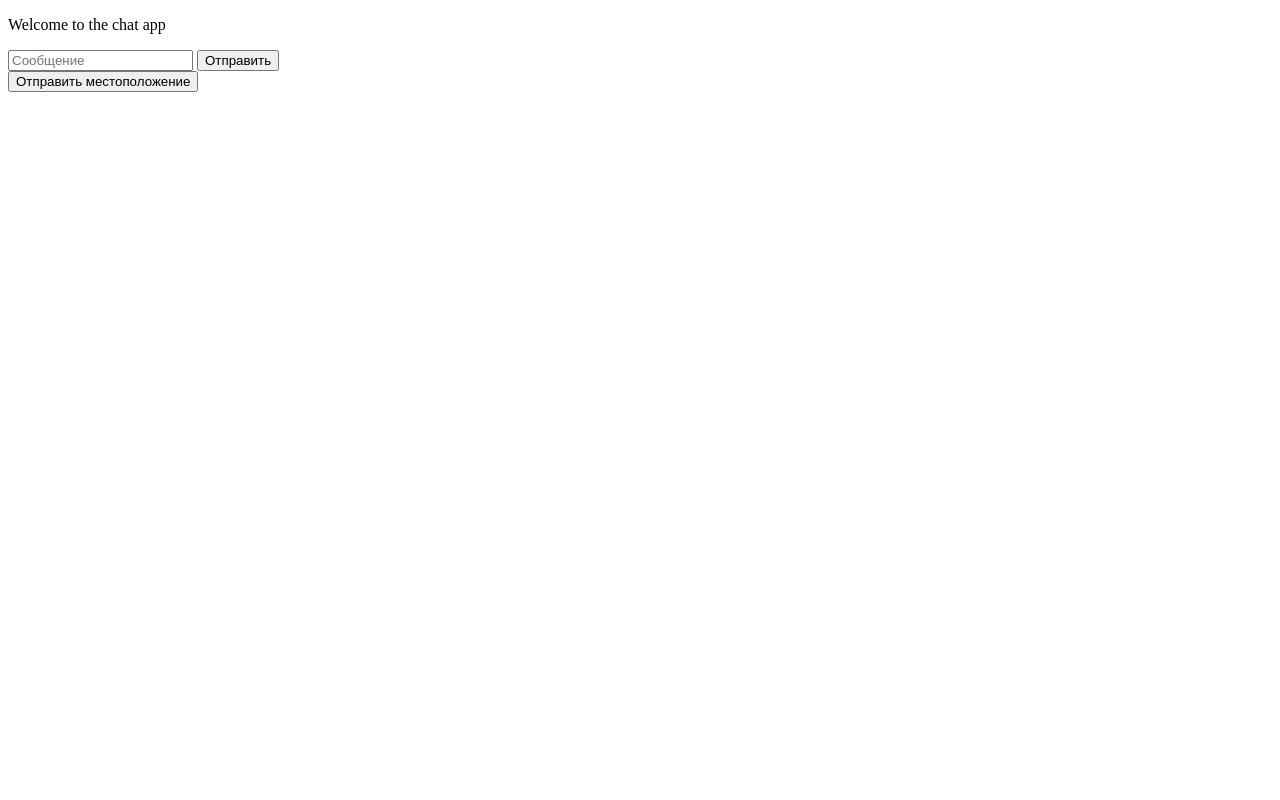
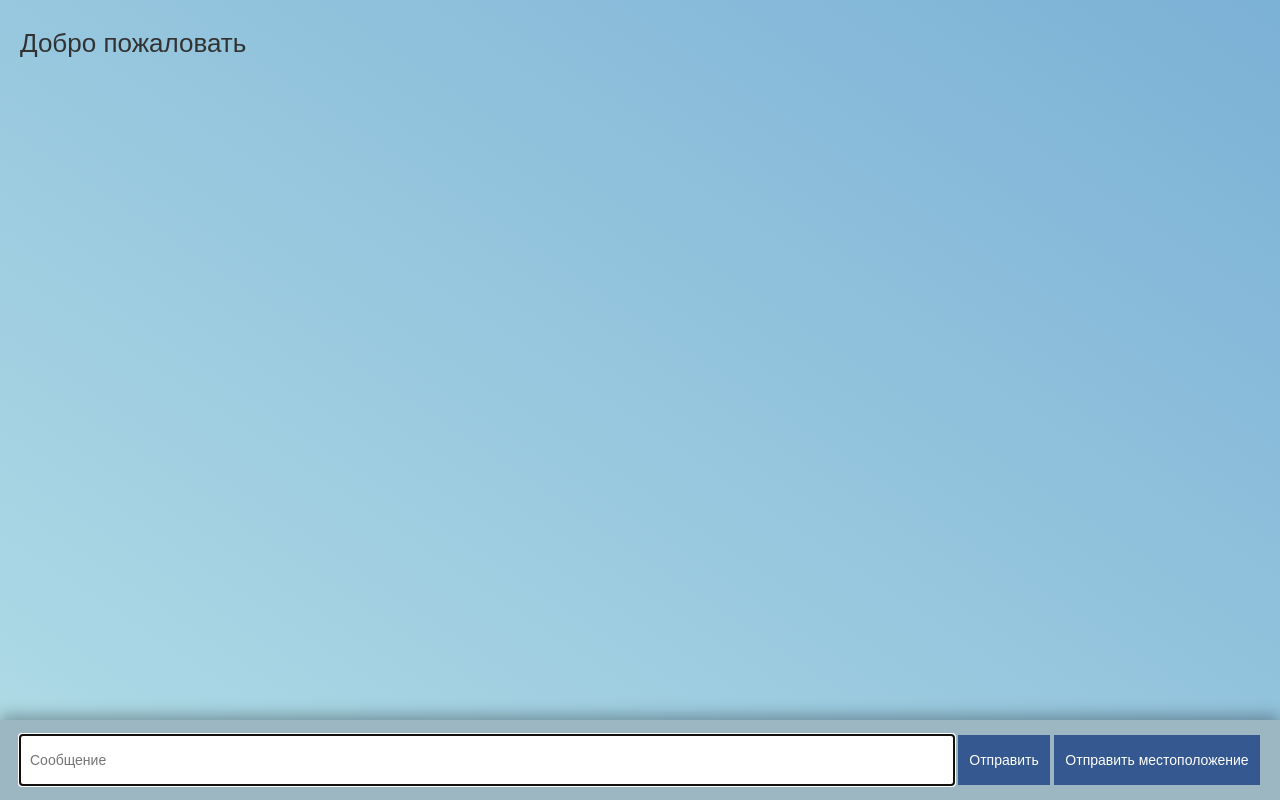
Before and after one commit to mikhailgrekov/node-course-2-chat-app, a website: page public/index.html in a window 1280 px wide. Drawn offline with nearby package versions, Linux system fonts and the light colour scheme; no server answers.

Commit message:
Add css for chat page

```diff
--- /dev/null
+++ b/public/css/reset.css
@@ -0,0 +1,43 @@
+html, body, div, span, applet, object, iframe,
+h1, h2, h3, h4, h5, h6, p, blockquote, pre,
+a, abbr, acronym, address, big, cite, code,
+del, dfn, em, img, ins, kbd, q, s, samp,
+small, strike, strong, sub, sup, tt, var,
+b, u, i, center,
+dl, dt, dd, ol, ul, li,
+fieldset, form, label, legend,
+table, caption, tbody, tfoot, thead, tr, th, td,
+article, aside, canvas, details, embed,
+figure, figcaption, footer, header, hgroup,
+menu, nav, output, ruby, section, summary,
+time, mark, audio, video {
+	margin: 0;
+	padding: 0;
+	border: 0;
+	font-size: 100%;
+	font: inherit;
+	vertical-align: baseline;
+}
+/* HTML5 display-role reset for older browsers */
+article, aside, details, figcaption, figure,
+footer, header, hgroup, menu, nav, section {
+	display: block;
+}
+body {
+	line-height: 1;
+}
+ol, ul {
+	list-style: none;
+}
+blockquote, q {
+	quotes: none;
+}
+blockquote:before, blockquote:after,
+q:before, q:after {
+	content: '';
+	content: none;
+}
+table {
+	border-collapse: collapse;
+	border-spacing: 0;
+}
--- /dev/null
+++ b/public/css/styles.css
@@ -0,0 +1,91 @@
+body {
+    -webkit-font-smoothing: antialiased;
+    -moz-osx-font-smoothing: grayscale;
+}
+
+.chat {
+    width: 100vw;
+    height: 100vh;
+    position: relative;
+    font: 16px/22px 'Arial', sans-serif;
+    color: #323232;
+    box-sizing: border-box;
+    padding-bottom: 80px;
+    background: linear-gradient(-146deg, rgb(124, 177, 214), rgb(176, 220, 230));
+}
+
+.chat__output {
+    height: 100%;
+    width: 100%;
+    padding: 20px;
+    box-sizing: border-box;
+    overflow-x: hidden;
+    overflow-y: auto;
+}
+
+.chat__title {
+    font: 26px/46px 'Arial', sans-serif;
+}
+
+.chat__controls {
+    position: absolute;
+    left: 0;
+    bottom: 0;
+    display: flex;
+    background: rgb(157, 183, 194);
+    height: 80px;
+    width: 100%;
+    box-sizing: border-box;
+    padding: 15px 20px;
+    justify-content: space-between;
+    box-shadow: 0 -5px 15px rgba(0,0,0,.3);
+}
+
+.chat__form {
+    display: flex;
+    height: 100%;
+    width: calc(100% - 210px);
+    justify-content: space-between;
+}
+
+.chat__message {
+    width: calc(100% - 96px);
+    color: #323232;
+}
+
+.chat__send {
+    width: 92px;
+}
+
+.chat__location {
+    width: 206px;
+}
+
+.chat__send, .chat__location {
+    background: rgb(52, 88, 143);
+    cursor: pointer;
+    color: white;
+    outline: none;
+}
+
+.chat__send:active {
+    background: rgb(40, 68, 114);
+}
+
+.chat__location:active {
+    background: rgb(40, 68, 114);
+}
+
+.chat__location:disabled {
+    opacity: .6;
+    cursor: no-drop;
+}
+
+.chat__message, .chat__send, .chat__location {
+    font: 14px 'Arial', sans-serif;
+    box-sizing: border-box;
+    padding: 10px;
+    height: 100%;
+    white-space: nowrap;
+    border: none;
+}
--- a/public/index.html
+++ b/public/index.html
@@ -1,25 +1,41 @@
 <!DOCTYPE html>
+<html lang="ru">
+<head>
+  <meta charset="UTF-8">
+  <meta name="viewport" content="width=device-width, initial-scale=1.0">
+  <meta http-equiv="X-UA-Compatible" content="ie=edge">
+  <title>Chat</title>
+  <link rel="stylesheet" href="/css/reset.css">
+  <link rel="stylesheet" href="/css/styles.css">
+</head>
+<body>
 
-<html>
+  <section class="chat">
 
-<head>
-  <meta charset="utf-8">
-</head>
+    <div class="chat__output">
 
-<body>
-  <p>Welcome to the chat app</p>
+      <h1 class="chat__title">Добро пожаловать</h1>
 
-  <ol id="messages"></ol>
+      <ul id="messages"></ul>
 
-  <form id="message-form">
-    <input type="text" name="message" placeholder="Сообщение">
-    <button>Отправить</button>
-  </form>
-  <button id="send-location">Отправить местоположение</button>
+    </div>
+
+    <div class="chat__controls">
+
+      <form class="chat__form" id="message-form">
+        <input class="chat__message" type="text" name="message" placeholder="Сообщение" autofocus autocomplete="off">
+        <button class="chat__send">Отправить</button>
+      </form>
+
+      <button class="chat__location" id="send-location">Отправить местоположение</button>
+
+    </div>
+
+  </section>
 
   <script src="/socket.io/socket.io.js"></script>
   <script src="https://ajax.googleapis.com/ajax/libs/jquery/3.2.1/jquery.min.js"></script>
   <script src="/js/index.js"></script>
+
 </body>
-
 </html>
--- a/public/js/index.js
+++ b/public/js/index.js
@@ -29,11 +29,13 @@ socket.on('newLocationMessage', function (message) {
 $('#message-form').on('submit', function (e) {
   e.preventDefault();
 
+  var messageTextbox = $('[name=message]');
+
   socket.emit('createMessage', {
     from: 'User',
-    text: $('[name=message]').val()
+    text: messageTextbox.val()
   }, function () {
-
+    messageTextbox.val('');
   });
 });
 
@@ -43,12 +45,16 @@ $('#send-location').on('click', function () {
     return alert('Геолокация не поддерживается вашим браузером.');
   }
 
+  locationButton.attr('disabled', 'disabled').text('Отправка местоположения');
+
   navigator.geolocation.getCurrentPosition(function (position) {
+    locationButton.removeAttr('disabled').text('Отправить местоположение');
     socket.emit('createLocationMessage', {
       latitude: position.coords.latitude,
       longitude: position.coords.longitude
     });
   }, function () {
+    locationButton.removeAttr('disabled').text('Отправить местоположение');
     alert('Не удалось найти местоположение.');
   });
 });
--- a/server/server.js
+++ b/server/server.js
@@ -15,14 +15,14 @@ app.use(express.static(publicPath));
 io.on('connection', (socket) => {
   console.log('New user connected');
 
-  socket.emit('newMessage', generateMessage('Admin', 'Welcome to the chat app'));
+  socket.emit('newMessage', generateMessage('Admin', 'Здраствуйте'));
 
-  socket.broadcast.emit('newMessage', generateMessage('Admin', 'New user joined'))
+  socket.broadcast.emit('newMessage', generateMessage('Admin', 'Добавился новый юзер'))
 
   socket.on('createMessage', (message, callback) => {
     console.log('createMessage', message);
     io.emit('newMessage', generateMessage(message.from, message.text));
-    callback('This is from the server');
+    callback();
   });
 
   socket.on('createLocationMessage', (coords) => {
```
